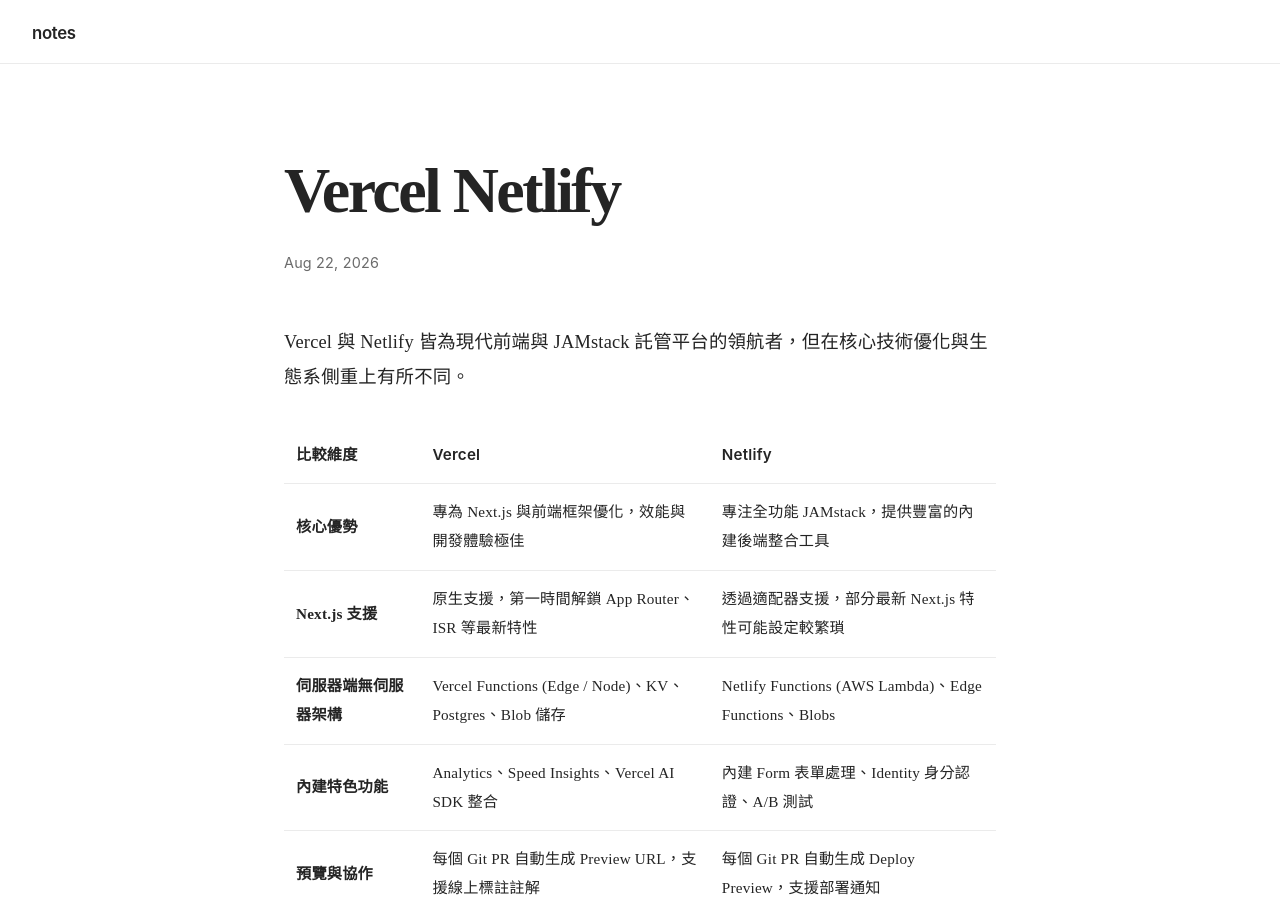
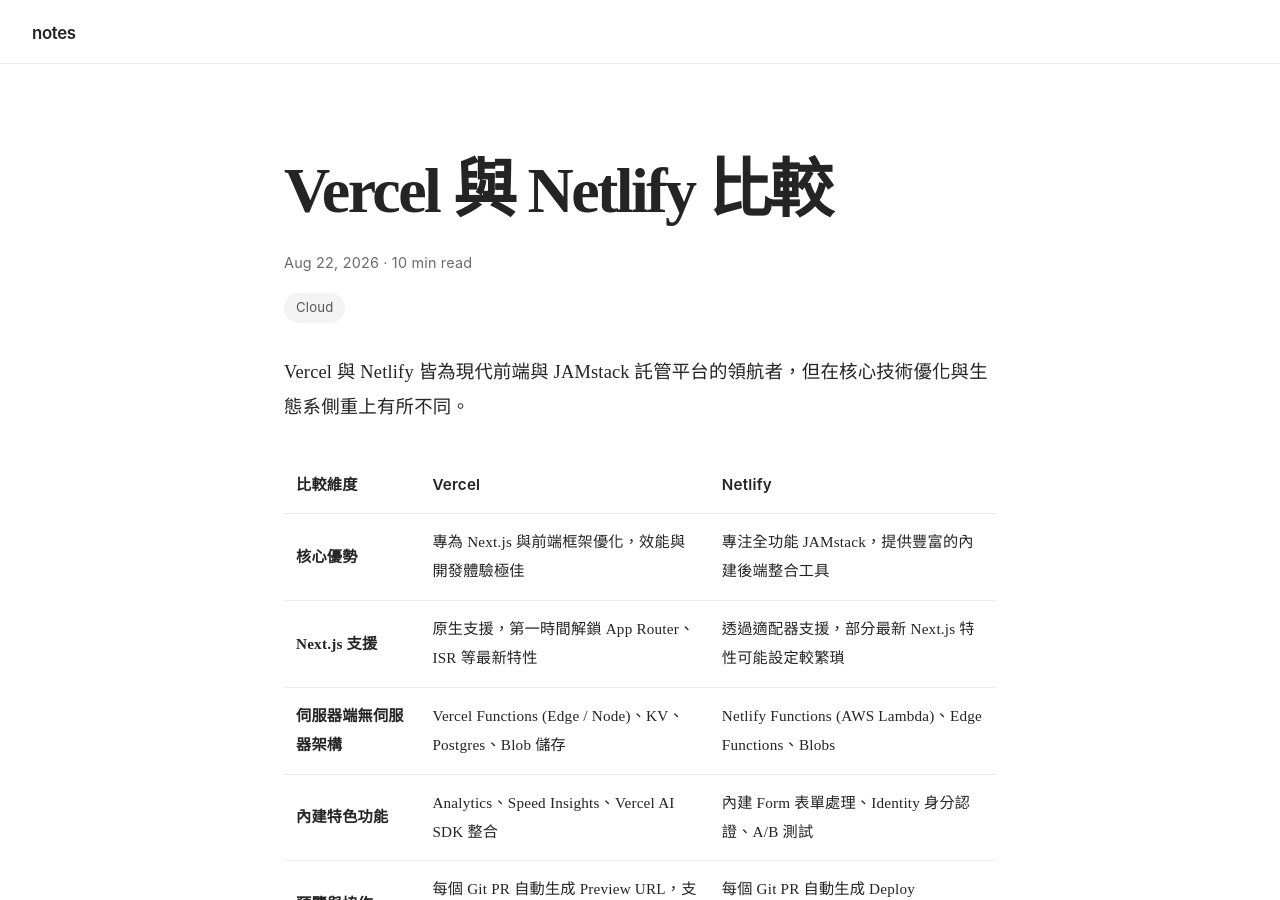
Before and after one commit to linjose/notes, a Jekyll site: the page built from _posts/2026-08-22-vercel-netlify.md, in a window 1280 px wide and 900 px high. Built offline with Jekyll 4.4.1, drawn with Linux system fonts in a browser that asks for light colours; our own code applies the rules of GitHub Pages for plain Markdown files.

Commit message:
Update 2026-08-22-vercel-netlify.md

```diff
--- a/_posts/2026-08-22-vercel-netlify.md
+++ b/_posts/2026-08-22-vercel-netlify.md
@@ -1,3 +1,13 @@
+---
+layout: post
+title: Vercel 與 Netlify 比較
+date: 2026-08-22
+reading_time: 10 min read
+tags: [Cloud]
+excerpt:
+---
+
+
 Vercel 與 Netlify 皆為現代前端與 JAMstack 託管平台的領航者，但在核心技術優化與生態系側重上有所不同。
 
 | 比較維度 | Vercel | Netlify |
```
